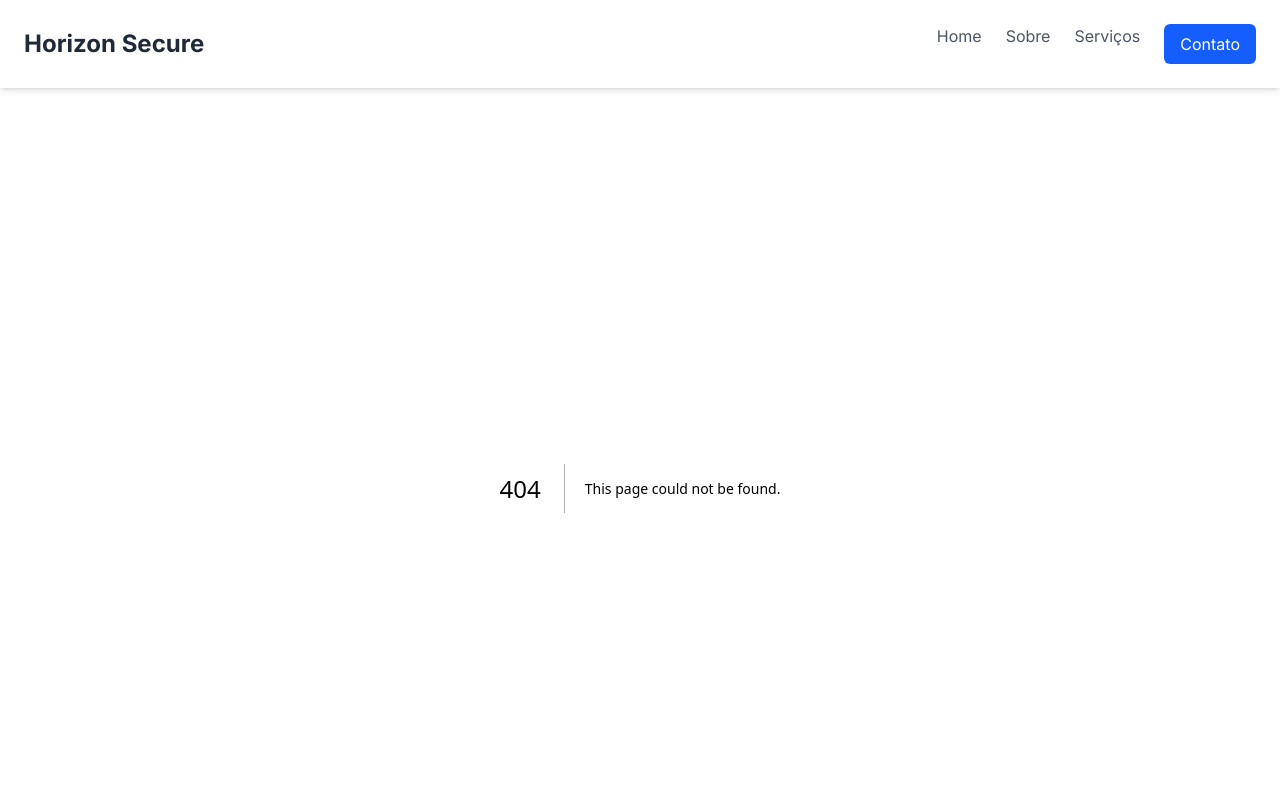
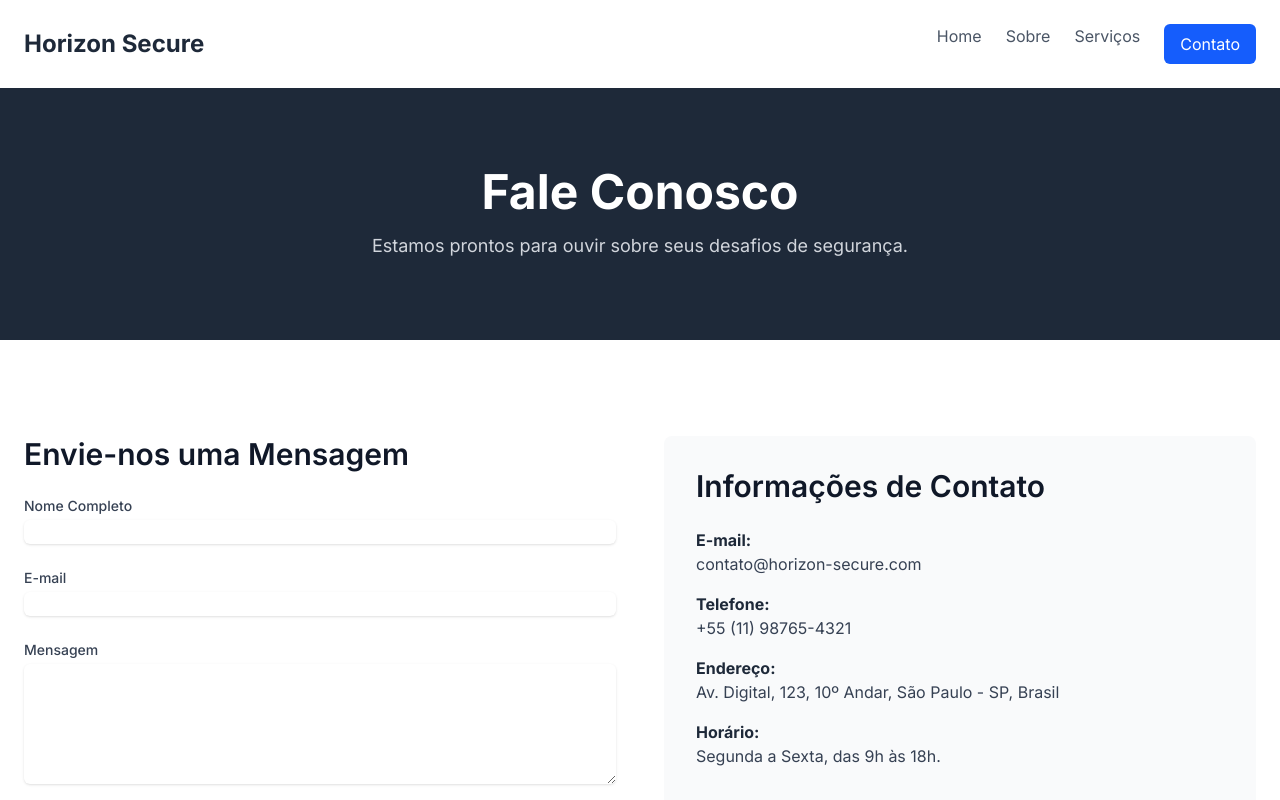
Before and after one commit to vitorfzp/Horizon-Secure, a Next.js app: page /contato in a window 1280 px wide. Before the commit this address had no page. Shown: the top 800 px of the page. Built offline with nearby package versions, Linux system fonts and the light colour scheme.

Commit message:
feat(fase-1): implementa UI da Página Contato

```diff
--- /dev/null
+++ b/src/app/contato/page.tsx
@@ -0,0 +1,130 @@
+// src/app/contato/page.tsx
+import { Metadata } from 'next';
+
+export const metadata: Metadata = {
+  title: 'Contato | Horizon Secure',
+  description: 'Entre em contato com nossos especialistas em segurança.',
+};
+
+export default function ContatoPage() {
+  return (
+    <div className="bg-white">
+      {/* Seção 1: Header da Página (Hero) */}
+      <section className="bg-gray-800 py-20 text-white">
+        <div className="container mx-auto px-6 text-center">
+          <h1 className="text-4xl font-bold md:text-5xl">Fale Conosco</h1>
+          <p className="mt-4 max-w-2xl text-lg text-gray-300 mx-auto">
+            Estamos prontos para ouvir sobre seus desafios de segurança.
+          </p>
+        </div>
+      </section>
+
+      {/* Seção 2: Formulário de Contato e Informações */}
+      <section className="container mx-auto px-6 py-24">
+        <div className="grid grid-cols-1 gap-12 md:grid-cols-2">
+          {/* Coluna do Formulário */}
+          <div>
+            <h2 className="mb-6 text-3xl font-semibold text-gray-900">
+              Envie-nos uma Mensagem
+            </h2>
+
+            {/* NOTA DE ENGENHARIA:
+              Este é um formulário UI-only (Fase 1).
+              A lógica de submissão (useState, handleSubmit) e a
+              segurança (ReCAPTCHA, Server-Side Validation)
+              serão implementadas na Fase 3.
+            */}
+            <form className="space-y-6">
+              {/* Campo Nome */}
+              <div>
+                <label
+                  htmlFor="nome"
+                  className="block text-sm font-medium text-gray-700"
+                >
+                  Nome Completo
+                </label>
+                <input
+                  type="text"
+                  id="nome"
+                  name="nome"
+                  required
+                  className="mt-1 block w-full rounded-md border-gray-300 shadow-sm focus:border-blue-500 focus:ring-blue-500"
+                />
+              </div>
+
+              {/* Campo E-mail */}
+              <div>
+                <label
+                  htmlFor="email"
+                  className="block text-sm font-medium text-gray-700"
+                >
+                  E-mail
+                </label>
+                <input
+                  type="email"
+                  id="email"
+                  name="email"
+                  required
+                  className="mt-1 block w-full rounded-md border-gray-300 shadow-sm focus:border-blue-500 focus:ring-blue-500"
+                />
+              </div>
+
+              {/* Campo Mensagem */}
+              <div>
+                <label
+                  htmlFor="mensagem"
+                  className="block text-sm font-medium text-gray-700"
+                >
+                  Mensagem
+                </label>
+                <textarea
+                  id="mensagem"
+                  name="mensagem"
+                  rows={5}
+                  required
+                  className="mt-1 block w-full rounded-md border-gray-300 shadow-sm focus:border-blue-500 focus:ring-blue-500"
+                ></textarea>
+              </div>
+
+              {/* Botão de Envio (desabilitado por enquanto) */}
+              <div>
+                <button
+                  type="submit"
+                  disabled // Habilitaremos na Fase 3
+                  className="w-full rounded-md bg-blue-600 px-6 py-3 font-semibold text-white shadow-md hover:bg-blue-700 disabled:cursor-not-allowed disabled:bg-gray-400"
+                >
+                  Enviar (Lógica Pendente - Fase 3)
+                </button>
+              </div>
+            </form>
+          </div>
+
+          {/* Coluna de Informações */}
+          <div className="rounded-lg bg-gray-50 p-8">
+            <h2 className="mb-6 text-3xl font-semibold text-gray-900">
+              Informações de Contato
+            </h2>
+            <div className="space-y-4">
+              <p className="text-gray-700">
+                <strong className="block text-gray-800">E-mail:</strong>
+                contato@horizon-secure.com
+              </p>
+              <p className="text-gray-700">
+                <strong className="block text-gray-800">Telefone:</strong>
+                +55 (11) 98765-4321
+              </p>
+              <p className="text-gray-700">
+                <strong className="block text-gray-800">Endereço:</strong>
+                Av. Digital, 123, 10º Andar, São Paulo - SP, Brasil
+              </p>
+              <p className="text-gray-700">
+                <strong className="block text-gray-800">Horário:</strong>
+                Segunda a Sexta, das 9h às 18h.
+              </p>
+            </div>
+          </div>
+        </div>
+      </section>
+    </div>
+  );
+}
```
